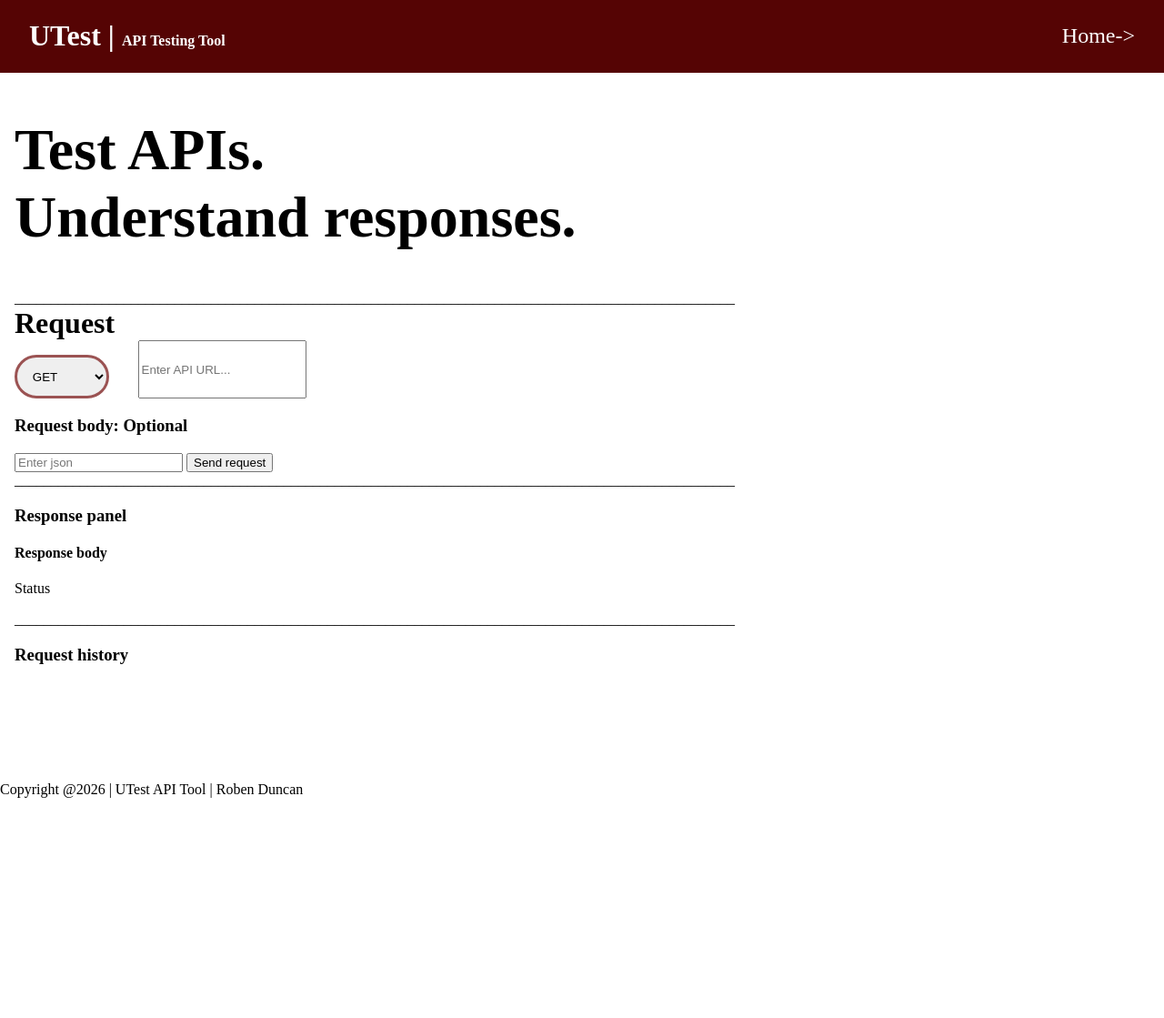
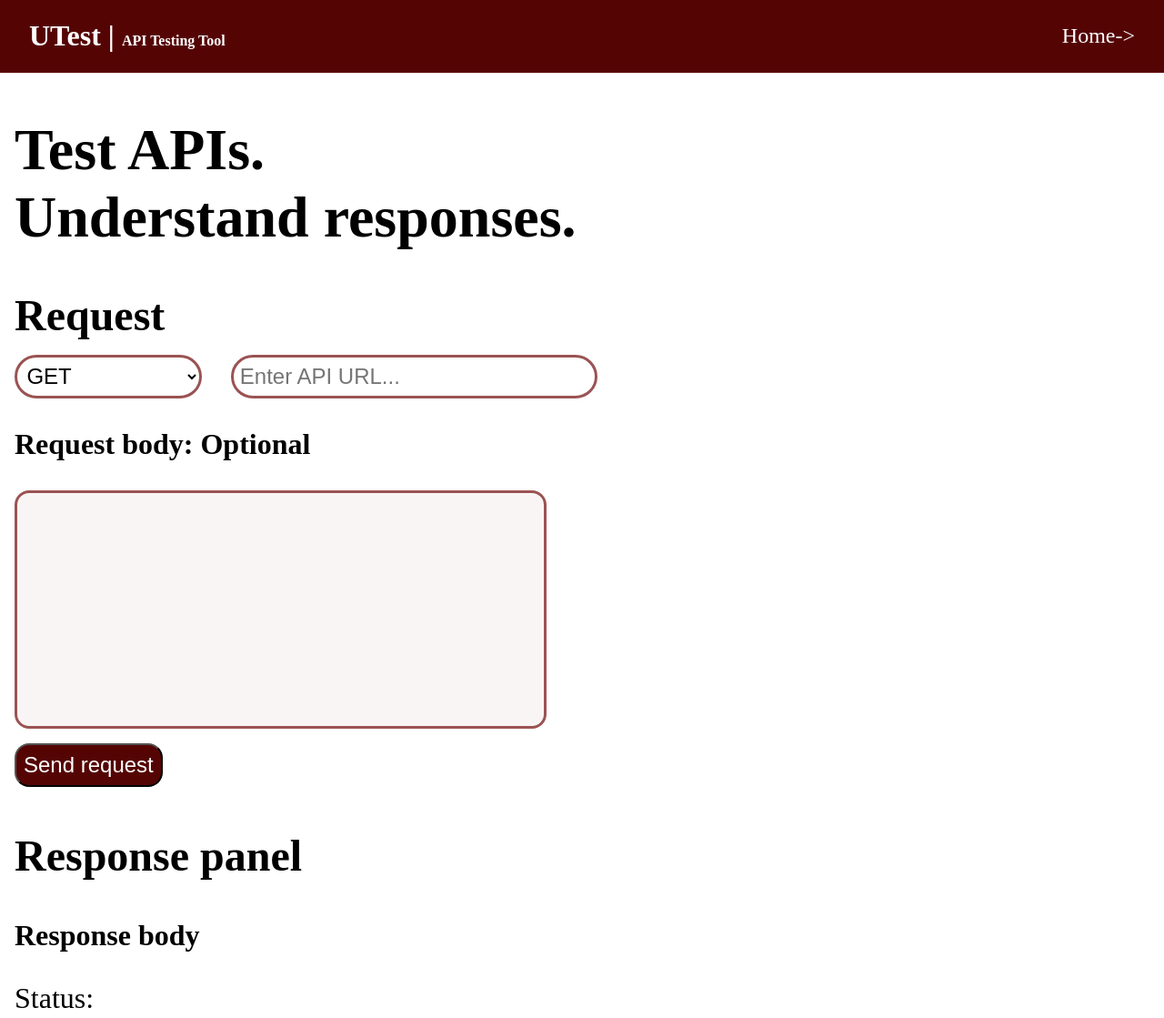
Before and after one commit to KipBellio/UTest-API-Testing-Tool, a plain HTML site: page tool.html in a window 1280 px wide. Shown: the top 1119 px of the page at 91% size. Before the commit the page ends 877 px from the top, so only its background shows below. Drawn offline with Linux system fonts and the light colour scheme.

Commit message:
Added style to response panel and response body

```diff
--- a/css/landing.css
+++ b/css/landing.css
@@ -15,7 +15,7 @@ body{
     box-sizing: border-box;
     z-index: 1000;
 }
-UTest{
+#UTest{
     color: white;
     font-size: 2rem;
     padding-left: 1rem;
--- a/css/tool.css
+++ b/css/tool.css
@@ -37,21 +37,56 @@ span{
     font-weight: bold;
 }
 #request{
-    font-size: 2rem;
+    font-size: 3rem;
     font-weight: bold;
     margin: 0;
-}
-#form{
-
 }
 #input{
     display: flex;
     flex-wrap: wrap;
     gap: 2rem;
 }
-#method{
+#method, #url{
     border: rgb(155, 83, 83) solid ;
     border-radius: 2rem;
-    padding: 0.8rem;
+    padding: 0.4rem;
     margin-top: 1rem;
+    padding-right: 5rem;
+    background-color: white;
+    color: black;
+    font-size: 1.5rem;
 }
+#RB{
+    font-size: 2rem;
+}
+#request-container{
+    display: block;
+}
+#json{
+    padding-right: 25rem;
+    padding-bottom: 15rem;
+    border: rgb(155, 83, 83) solid;
+    border-radius: 1rem;
+    background-color: rgb(250, 245, 245);
+    margin-bottom: 1rem;
+}
+#sendr{
+    background-color: rgb(85, 4, 4);
+    padding: 0.5rem;
+    color: white;
+    font-size: 1.5rem;
+    border-radius: 1rem;
+}
+#rpanel{
+    font-size: 3rem;
+    font-weight: bold;
+    margin-bottom: 0;
+}
+#rbody{
+    font-size: 2rem;
+    margin-bottom: 0;
+}
+#status{
+    font-size: 2rem;
+
+}
--- a/tool.html
+++ b/tool.html
@@ -16,7 +16,6 @@
     </header>
     <main class="main">
        <h1 id="test">Test APIs. <br> Understand responses.</h1>
-       ___________________________________________________________________________________________________
        <h2 id="request">Request</h2>
        <form class="form" action="POST">
         <div id="input">
@@ -27,28 +26,26 @@
                 <option value="">PATCH</option>
                 <option value="">DELETE</option>
             </select>
-            <input type="text" placeholder="Enter API URL...">
+            <input type="text" placeholder="Enter API URL..." id="url">
         </div>
-        <h3>Request body: Optional</h3>
-        <div>
-            <input type="text" placeholder="Enter json">
-            <button>Send request</button>
+        <h3 id="RB">Request body: Optional</h3>
+        <div id="request-container">
+            <input type="text" placeholder="" id="json">
         </div>
+        <button id="sendr">Send request</button>
        </form>
-       ___________________________________________________________________________________________________
        <div>
-       <h3>Response panel</h3>
-       <h4>Response body</h4>
-       <p>Status</p>
+       <h3 id="rpanel">Response panel</h3>
+       <h4 id="rbody">Response body</h4>
+       <p id="status">Status:</p>
        </div>
        <div class="response-body"></div>
-       ___________________________________________________________________________________________________
        <div>
-        <h3>Request history </h3>
+        <h3 id="rhistory">Request history </h3>
        </div>
        <div class="response-history"></div>
     </main>
-    <footer>
+    <footer id="footer">
         <div>
                 Copyright @2026 | UTest API Tool | Roben Duncan
             </div>
```
